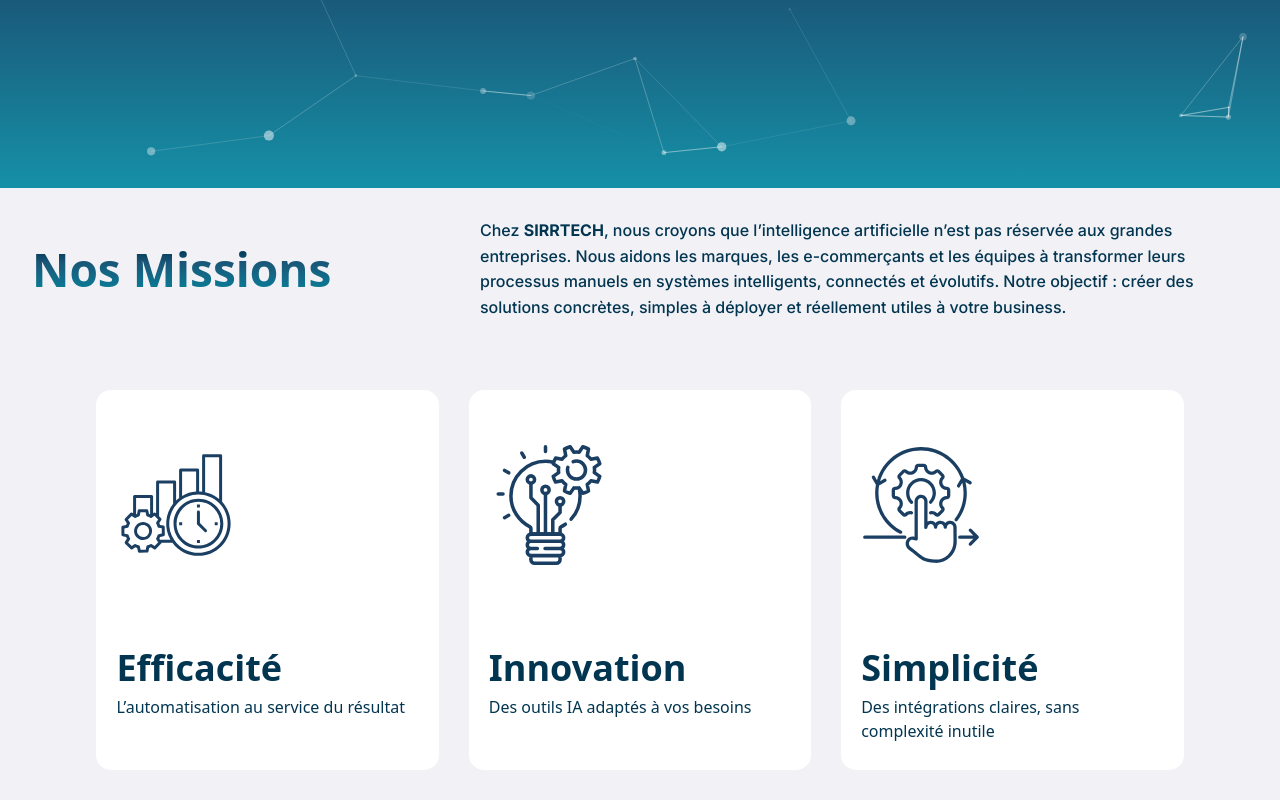
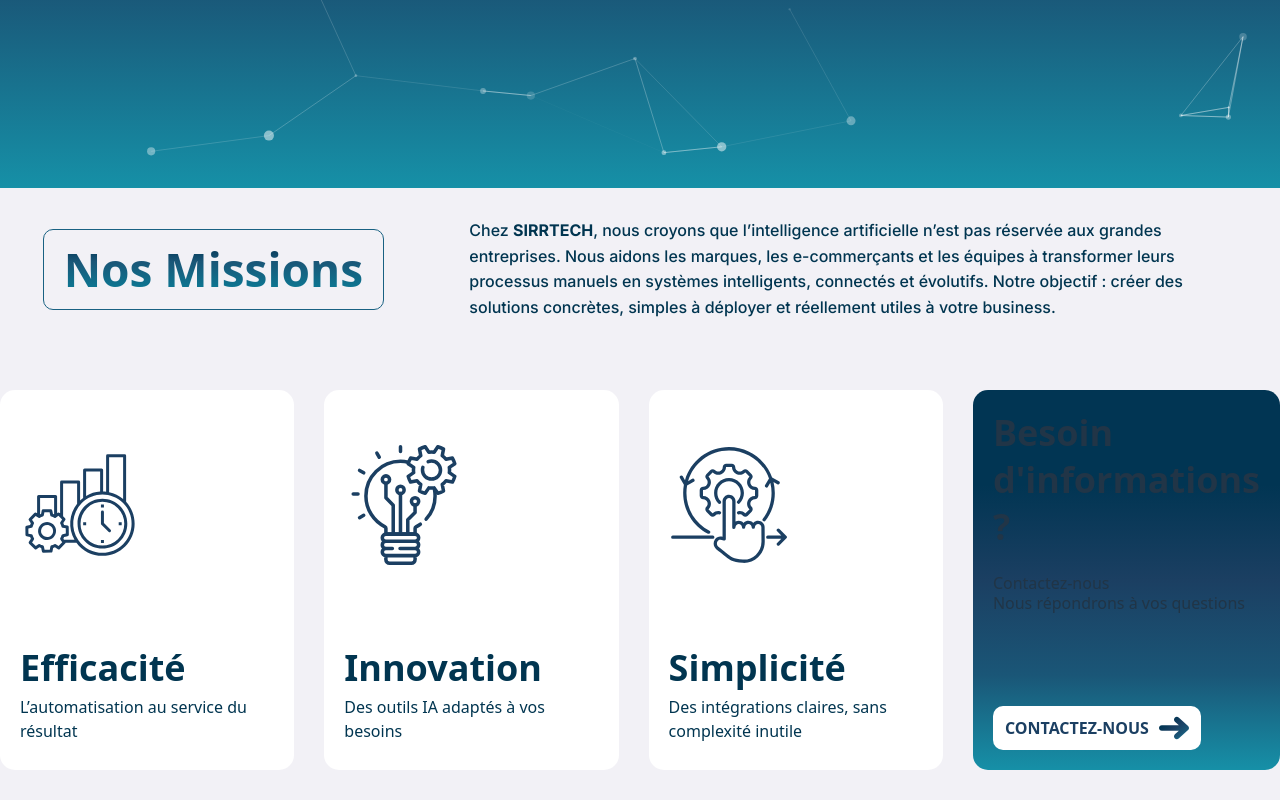
Before and after one commit to JihadOujadi/Sirrtech, a React (Vite) app: page / in a window 1280 px wide. Shown: the part 612-1412 px from the top of the page. Built offline with nearby package versions, Linux system fonts and the light colour scheme.

Commit message:
fin intégration section missions

```diff
--- a/src/Blocs/Missions.tsx
+++ b/src/Blocs/Missions.tsx
@@ -4,6 +4,7 @@ import Cards from "../Components/Cards";
 import Efficacite from "../Design System/IconEfficacite";
 import Innovation from "../Design System/IconInnovation";
 import Simplicite from "../Design System/IconSimplicite";
+import Arrow from "../Design System/Arrow";
 
 const missionsData = [
   {
@@ -49,6 +50,27 @@ function Missions() {
             icon={mission.icon}
           ></Cards>
         ))}
+        <div className="sirrtech__card-information">
+          <div className="sirrtech__card-information__description">
+            <h3 className="sirrtech__card-information__description-title">
+              Besoin d'informations ?
+            </h3>
+            <div className="sirrtech__card-information__description-content">
+              <p className="sirrtech__card-information__description-text">
+                Contactez-nous
+              </p>
+              <p className="sirrtech__card-information__description-text">
+                Nous répondrons à vos questions
+              </p>
+            </div>
+          </div>
+          <a href="#" className="sirrtech__card-information__contact">
+            <p className="sirrtech__card-information__contact-text">
+              Contactez-Nous
+            </p>
+            <Arrow />
+          </a>
+        </div>
       </div>
     </section>
   );
--- /dev/null
+++ b/src/Design System/Arrow.tsx
@@ -0,0 +1,31 @@
+function Arrow() {
+  return (
+    <svg
+      xmlns="http://www.w3.org/2000/svg"
+      version="1.1"
+      width="30"
+      height="30"
+      x="0"
+      y="0"
+      viewBox="0 0 512 512"
+    >
+      <defs>
+        <linearGradient id="arrowGradient" x1="0%" y1="0%" x2="100%" y2="100%">
+          <stop offset="25%" stop-color="#013553" />
+          <stop offset="50%" stop-color="#1b3f62" />
+          <stop offset="75%" stop-color="#1a5677"></stop>
+          <stop offset="100%" stop-color="#1690a7"></stop>
+        </linearGradient>
+      </defs>
+      <g>
+        <path
+          d="m496.128 220.361-160-144.032c-19.712-17.728-50.08-16.192-67.808 3.584-17.728 19.68-16.128 50.048 3.584 67.776l66.976 60.32H48c-26.528 0-48 21.472-48 48s21.472 48 48 48h290.944l-67.072 60.32c-19.712 17.76-21.312 48.096-3.584 67.776A48.006 48.006 0 0 0 304 448.009c11.456 0 22.944-4.064 32.096-12.32l160-143.968A48.014 48.014 0 0 0 512 256.041a48.1 48.1 0 0 0-15.872-35.68z"
+          fill="url(#arrowGradient)"
+          opacity="1"
+        ></path>
+      </g>
+    </svg>
+  );
+}
+
+export default Arrow;
--- a/src/Design System/Cards.css
+++ b/src/Design System/Cards.css
@@ -8,7 +8,14 @@
   justify-content: space-around;
   flex-direction: column;
   padding: 20px;
+  cursor: pointer;
+  transition: all 0.4s ease-in-out;
 }
+.sirrtech__card:hover {
+  transform: translateY(-20px);
+  box-shadow: 3px 3px 10px 1px rgb(0, 0, 0, 0.2);
+}
+
 .sirrtech__card__description-text,
 .sirrtech__card__description-title {
   color: var(--primary);
--- a/src/Design System/Title.css
+++ b/src/Design System/Title.css
@@ -1,3 +1,13 @@
 .sirrtech__title {
   font-size: 46px;
+  border: 1px solid var(--white);
+  border-radius: 10px;
+  padding: 5px 20px;
 }
+
+.sirrtech__title--colored {
+  background: var(--text-color);
+  -webkit-background-clip: text;
+  -webkit-text-fill-color: transparent;
+  border: 1px solid var(--secondary);
+}
--- a/src/styles/Missions.css
+++ b/src/styles/Missions.css
@@ -17,13 +17,6 @@
   row-gap: 15px;
 }
 
-.sirrtech__title--colored {
-  background: var(--text-color);
-  -webkit-background-clip: text;
-  -webkit-text-fill-color: transparent;
-  width: 30%;
-}
-
 .sirrtech__missions__title-text {
   font-family: var(--body);
   color: var(--primary);
@@ -36,3 +29,55 @@
   display: flex;
   column-gap: 30px;
 }
+
+.sirrtech__card-information {
+  background: var(--background);
+  max-width: 400px;
+  width: 100%;
+  height: 380px;
+  border-radius: 15px;
+  display: flex;
+  flex-direction: column;
+  padding: 20px;
+}
+
+.sirrtech__card-information__description {
+  display: flex;
+  flex-direction: column;
+  row-gap: 20px;
+  height: 100%;
+}
+
+.sirrtech__card-information__description-title {
+  font-size: 36px;
+  line-height: 1.3;
+}
+.sirrtech__card-information__description-text {
+  height: 20px;
+  font-weight: 500;
+}
+
+.sirrtech__card-information__contact {
+  background: var(--white);
+  border-radius: 10px;
+  width: fit-content;
+  padding: 7px 12px;
+  display: flex;
+  align-items: center;
+  column-gap: 10px;
+}
+
+.sirrtech__card-information__contact svg {
+  transition: transform 0.4s ease-in-out;
+  transform-box: fill-box;
+  transform-origin: center;
+}
+.sirrtech__card-information__contact:hover svg {
+  transform: translateX(7px);
+}
+
+.sirrtech__card-information__contact-text {
+  color: var(--cta);
+  font-weight: 700;
+  text-transform: uppercase;
+}
```
Also changed, not shown: src/Blocs/Services.tsx (added), src/Design System/Arrow.css (added).
